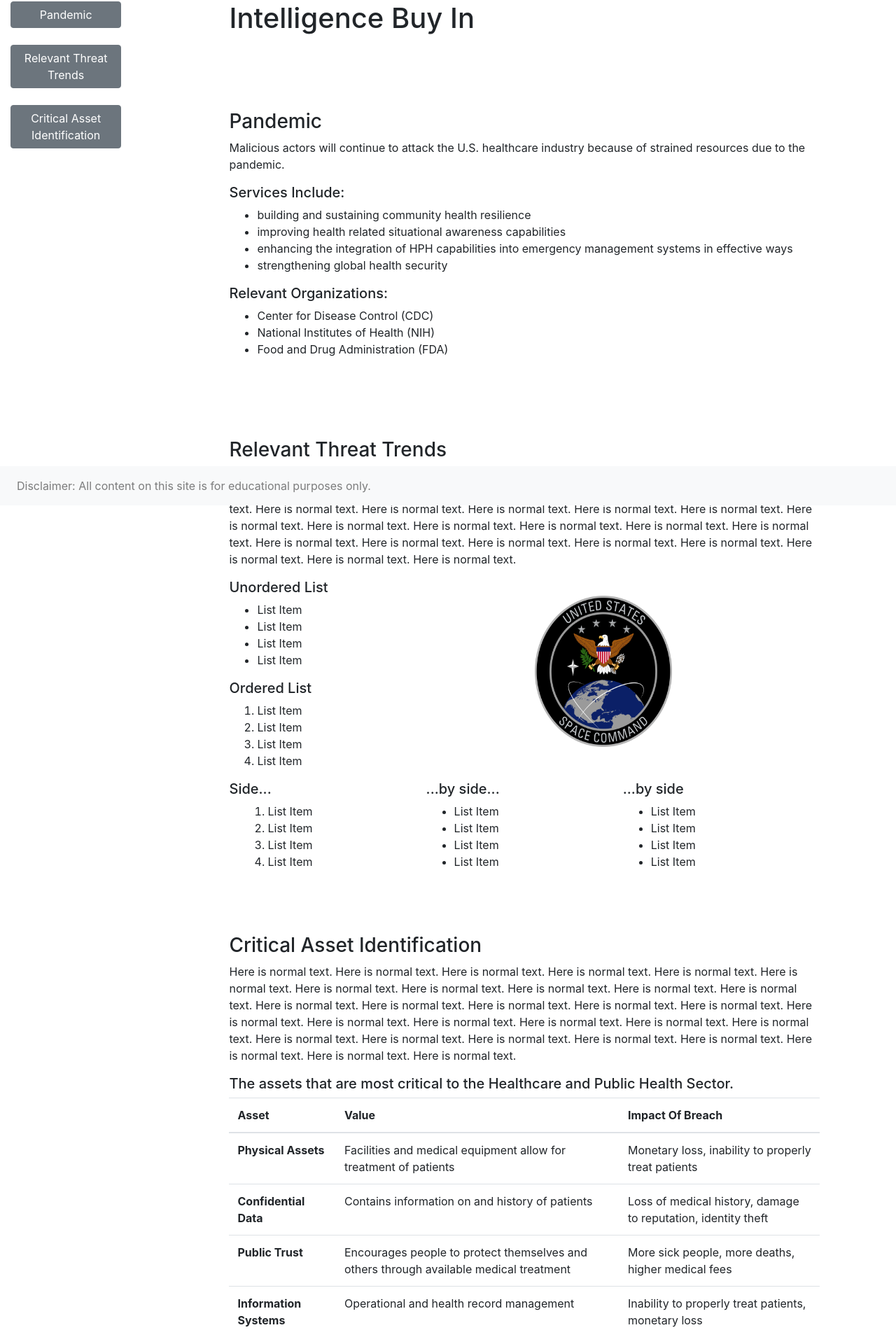
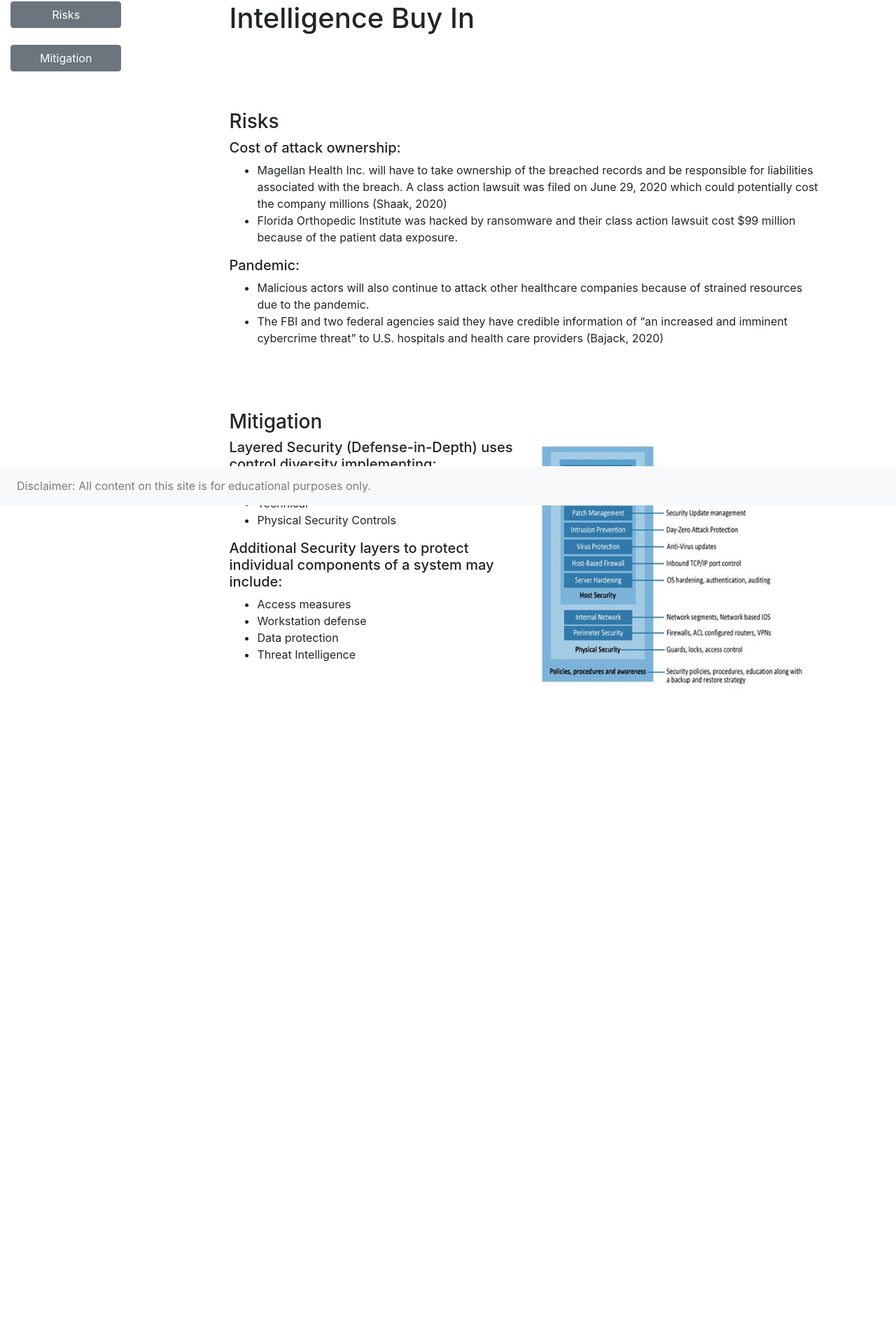
Before and after one commit to mdvertola/CyberThreatIntelSite, an Angular app: page /intelligencebuyin in a window 1280 px wide. Shown: the part 78-1998 px from the top of the page at 70% size. After the commit the page ends 1137 px from the top, so only its background shows below. Built offline with nearby package versions, Linux system fonts and the light colour scheme.

Commit message:
intelligence by in

```diff
--- a/src/app/industry/industry.component.html
+++ b/src/app/industry/industry.component.html
@@ -103,10 +103,7 @@
                         </ul>
                     </div>
                 </div>
-                <div class="col">
-                    <br>
-                    <img src="../../assets/img/spaceCommand.png" width="50%" height="75%">
-                </div>
+
             </div>
 
 
--- a/src/app/intelligence-buy-in/intelligence-buy-in.component.html
+++ b/src/app/intelligence-buy-in/intelligence-buy-in.component.html
@@ -4,12 +4,11 @@
     <div class="col-2">
         <div class="make-me-sticky">
             <div class="make-me-sticky">
-                <a class = "row" href="/intelligencebuyin#pandemic"><button type="button" class="btn btn-secondary btn-block" >Pandemic</button></a>
+                <a class = "row" href="/intelligencebuyin#risks"><button type="button" class="btn btn-secondary btn-block" >Risks</button></a>
             <br>
-                <a class = "row" href="/intelligencebuyin#"><button type="button" class="btn btn-secondary btn-block" >Relevant Threat Trends</button></a>
+                <a class = "row" href="/intelligencebuyin#mitigation"><button type="button" class="btn btn-secondary btn-block" >Mitigation</button></a>
             <br>
-                <a class = "row" href="/intelligencebuyin#"><button type="button" class="btn btn-secondary btn-block" >Critical Asset Identification</button></a>
-            <br>
+
             </div>
         </div>
     </div>
@@ -26,176 +25,76 @@
             </div>
             <br>
 
-            <!-- heading1 -->
-            <div class="row" id="background"style="height: 75px;"></div>
+            <!-- Risks -->
+            <div class="row" id="risks"style="height: 75px;"></div>
             <div class="row">
-                <h3>Pandemic</h3>
+                <h3>Risks</h3>
             </div>
             <div class="row">
-                <p>
-                    Malicious actors will continue to attack the U.S. healthcare industry because of strained resources due to the pandemic.
-                </p>
-            </div>
-            <div class="row">
-                <h5>Services Include:</h5>
+                <h5>
+                    Cost of attack ownership:
+                </h5>
             </div>
             <div class="row">
                 <ul>
-                    <li>building and sustaining community health resilience</li>
-                    <li>improving health related situational awareness capabilities</li>
-                    <li>enhancing the integration of HPH capabilities into emergency management systems in effective ways</li>
-                    <li>strengthening global health security</li>
+                    <li>Magellan Health Inc. will have to take ownership of the breached records and be responsible for liabilities associated with the breach.
+                        A class action lawsuit was filed on June 29, 2020 which could potentially cost the company millions (Shaak, 2020)
+                    </li>
+                    <li>Florida Orthopedic Institute was hacked by ransomware and their class action lawsuit cost $99 million because of the patient data exposure.</li>
+
                 </ul>
             </div>
             <div class="row">
-                <h5>Relevant Organizations:</h5>
+                <h5>
+                    Pandemic:
+                </h5>
             </div>
             <div class="row">
                 <ul>
-                    <li>Center for Disease Control (CDC)</li>
-                    <li>National Institutes of Health (NIH)</li>
-                    <li>Food and Drug Administration (FDA)</li>
+                    <li>Malicious actors will also continue to attack other healthcare companies because of strained resources due to the pandemic.</li>
+                    <li>The FBI and two federal agencies said they have credible information of “an increased and imminent cybercrime threat” to U.S.
+                        hospitals and health care providers (Bajack, 2020)
+                    </li>
+
                 </ul>
-            </div>
-            <br>
-
-
-            <!-- heading2 -->
-            <div class="row" id="trends"style="height: 75px;"></div>
-            <div class="row">
-                <h3>Relevant Threat Trends</h3>
-            </div>
-            <div class="row">
-                <p>Here is normal text. Here is normal text. Here is normal text. Here is normal text. Here is normal text. Here is normal text.
-                Here is normal text. Here is normal text. Here is normal text. Here is normal text. Here is normal text. Here is normal text.
-                Here is normal text. Here is normal text. Here is normal text. Here is normal text. Here is normal text. Here is normal text.
-                Here is normal text. Here is normal text. Here is normal text. Here is normal text. Here is normal text. Here is normal text.
-                Here is normal text. Here is normal text. Here is normal text. Here is normal text. Here is normal text. Here is normal text.
-                </p>
-            </div>
-            <div class="row">
-                <div class="col">
-                    <div class="row">
-                        <h5>Unordered List</h5>
-                    </div>
-                    <div class="row">
-                        <ul>
-                            <li>List Item</li>
-                            <li>List Item</li>
-                            <li>List Item</li>
-                            <li>List Item</li>
-                        </ul>
-                    </div>
-                    <div class="row">
-                        <h5>Ordered List</h5>
-                    </div>
-                    <div class="row">
-                        <ol type="1">
-                            <li>List Item</li>
-                            <li>List Item</li>
-                            <li>List Item</li>
-                            <li>List Item</li>
-                        </ol>
-                    </div>
-                </div>
-                <div class="col">
-                    <br>
-                    <img src="../../assets/img/spaceCommand.png" width="50%" height="75%">
-                </div>
-            </div>
-            <div class="row">
-                <div class="col">
-                    <div class="row">
-                        <h5>Side...</h5>
-                    </div>
-                    <ol type="1">
-                        <li>List Item</li>
-                        <li>List Item</li>
-                        <li>List Item</li>
-                        <li>List Item</li>
-                    </ol>
-                </div>
-                <div class="col">
-                    <div class="row">
-                        <h5>...by side...</h5>
-                    </div>
-                    <div class="row">
-                        <ul>
-                            <li>List Item</li>
-                            <li>List Item</li>
-                            <li>List Item</li>
-                            <li>List Item</li>
-                        </ul>
-                    </div>
-                </div>
-                <div class="col">
-                    <div class="row">
-                        <h5>...by side</h5>
-                    </div>
-                    <div class="row">
-                        <ul>
-                            <li>List Item</li>
-                            <li>List Item</li>
-                            <li>List Item</li>
-                            <li>List Item</li>
-                        </ul>
-                    </div>
-                </div>
-            </div>
-
-            <div class="row" id="assets"style="height: 75px;"></div>
-            <div class="row">
-                <h3>Critical Asset Identification</h3>
-            </div>
-            <div class="row">
-                <p>Here is normal text. Here is normal text. Here is normal text. Here is normal text. Here is normal text. Here is normal text.
-                Here is normal text. Here is normal text. Here is normal text. Here is normal text. Here is normal text. Here is normal text.
-                Here is normal text. Here is normal text. Here is normal text. Here is normal text. Here is normal text. Here is normal text.
-                Here is normal text. Here is normal text. Here is normal text. Here is normal text. Here is normal text. Here is normal text.
-                Here is normal text. Here is normal text. Here is normal text. Here is normal text. Here is normal text. Here is normal text.
-                </p>
-            </div>
-            <div class="row">
-                <h5>The assets that are most critical to the Healthcare and Public Health Sector.</h5>
-            </div>
-            <div class="row">
-                <table class="table">
-                    <thead>
-                      <tr>
-                        <th scope="col">Asset</th>
-                        <th scope="col">Value</th>
-                        <th scope="col">Impact Of Breach</th>
-                      </tr>
-                    </thead>
-                    <tbody>
-                      <tr>
-                        <th scope="row">Physical Assets</th>
-                        <td>Facilities and medical equipment allow for treatment of patients</td>
-                        <td>Monetary loss, inability to properly treat patients</td>
-                      </tr>
-                      <tr>
-                        <th scope="row">Confidential Data</th>
-                        <td>Contains information on and history of patients</td>
-                        <td>Loss of medical history, damage to reputation, identity theft</td>
-                      </tr>
-                      <tr>
-                        <th scope="row">Public Trust</th>
-                        <td>Encourages people to protect themselves and others through available medical treatment</td>
-                        <td>More sick people, more deaths, higher medical fees</td>
-                      </tr>
-                      <tr>
-                        <th scope="row">Information Systems</th>
-                        <td>Operational and health record management</td>
-                        <td>Inability to properly treat patients, monetary loss</td>
-                      </tr>
-                    </tbody>
-                  </table>
             </div>
 
 
 
+            <!-- Mitigation -->
+            <div class="row" id="mitigation"style="height: 75px;"></div>
+            <div class="row">
+                <h3>Mitigation</h3>
+            </div>
 
-
+            <div class="row">
+                <div class="col">
+                    <div class="row">
+                        <h5>Layered Security (Defense-in-Depth) uses control diversity implementing:</h5>
+                    </div>
+                    <div class="row">
+                        <ul>
+                            <li>Administrative</li>
+                            <li>Technical</li>
+                            <li>Physical Security Controls </li>
+                        </ul>
+                    </div>
+                    <div class="row">
+                        <h5>Additional Security layers to protect individual components of a system may include:</h5>
+                    </div>
+                    <div class="row">
+                        <ul>
+                            <li>Access measures</li>
+                            <li>Workstation defense</li>
+                            <li>Data protection</li>
+                            <li>Threat Intelligence</li>
+                        </ul>
+                    </div>
+                </div>
+                <div class="col d-flex align-items-center">
+                    <img src="../../assets/img/mitigationdiag.png">
+                </div>
+            </div>
 
 
 
```
Also changed, not shown: src/assets/img/mitigationdiag.png (added).
